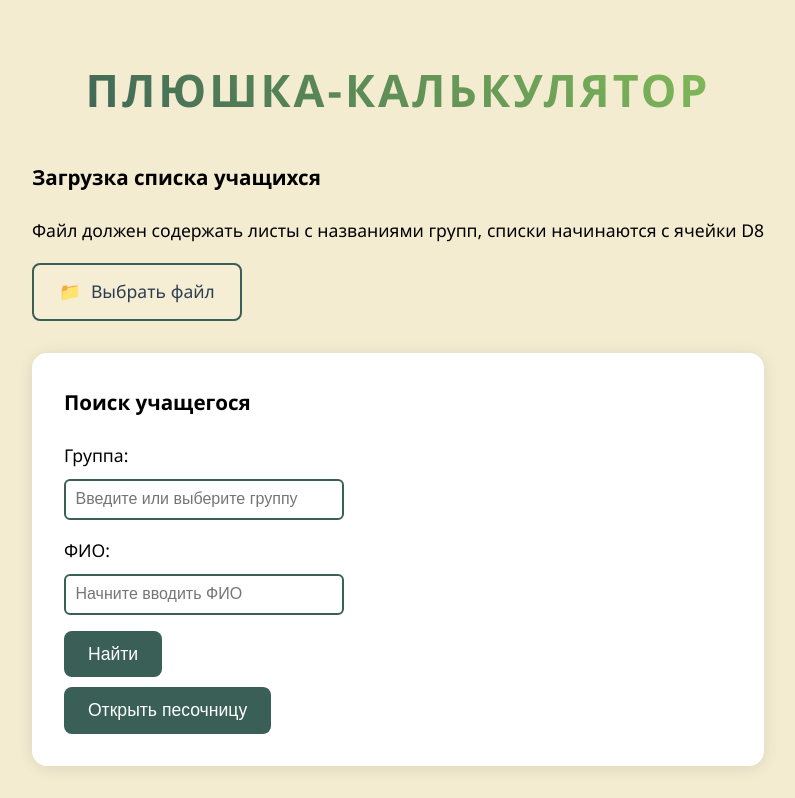
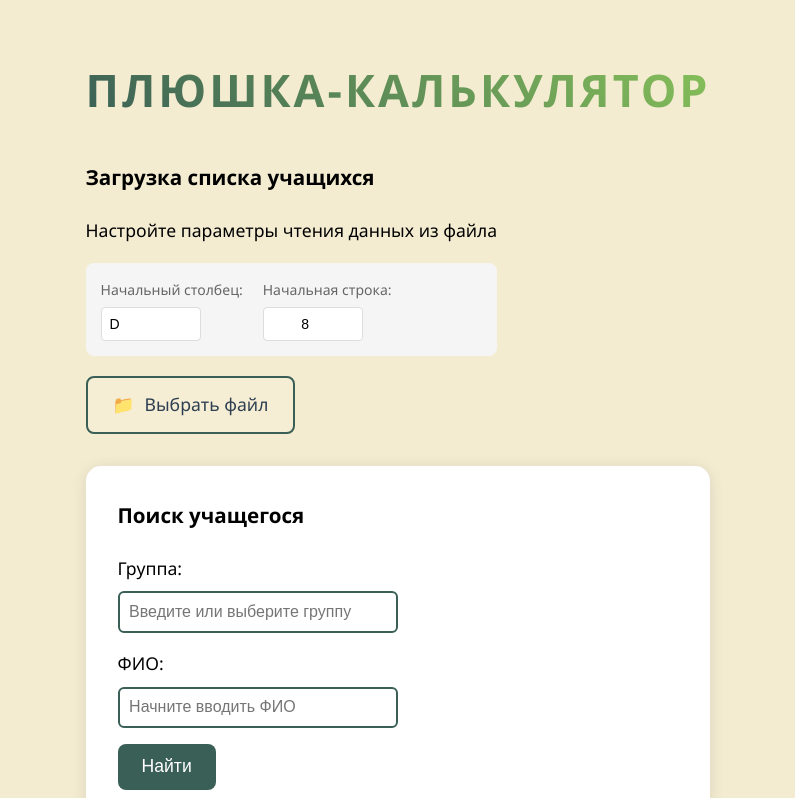
Before and after one commit to PSavchits/pluyshka-calculator, a React (Create React App) app: page / in a window 1280 px wide. Shown: the top 798 px of the page, without its empty margins (242-1037 px from the left). Built offline with nearby package versions, Linux system fonts and the light colour scheme.

Commit message:
Save and export fixed

```diff
--- a/src/components/ExportGroup.jsx
+++ b/src/components/ExportGroup.jsx
@@ -62,15 +62,43 @@ const ExportGroupData = () => {
             const exportData = currentStudents.map(student => ({
                 'ФИО': student.fullName || 'Не указано',
                 'Группа': student.groupName,
-                'Итоговый балл': student.finalMark ?? 0,
+                'Форма обучения': student.form || 'Не указано',
+                'Базовый балл': student.baseScore?.toFixed(1) || '0',
+                'Итоговый балл': student.finalMark?.toFixed(1) || '0',
+                'Научные бонусы': student.scienceBonuses || '0',
+                'Бонусы за презентации': student.presentationBonuses || '0',
+                'Использовано бонусов': student.bonusPoints || '0',
+                'Осталось бонусов': student.remainingBonuses || '0',
+                'Последнее обновление': student.lastUpdated ? new Date(student.lastUpdated).toLocaleString() : 'Не указано'
             }));
 
             const workbook = XLSX.utils.book_new();
             const worksheet = XLSX.utils.json_to_sheet(exportData);
 
+            // Настройка ширины столбцов
             worksheet['!cols'] = [
-                { width: 30 }, { width: 15 }, { width: 15 }
+                { width: 30 },  // ФИО
+                { width: 15 },  // Группа
+                { width: 15 },  // Форма обучения
+                { width: 12 },  // Базовый балл
+                { width: 12 },  // Итоговый балл
+                { width: 15 },  // Научные бонусы
+                { width: 20 },  // Бонусы за презентации
+                { width: 15 },  // Использовано бонусов
+                { width: 15 },  // Осталось бонусов
+                { width: 20 }   // Последнее обновление
             ];
+
+            // Добавление стилей для заголовков
+            const range = XLSX.utils.decode_range(worksheet['!ref']);
+            for (let C = range.s.c; C <= range.e.c; ++C) {
+                const cellAddress = XLSX.utils.encode_cell({ r: 0, c: C });
+                if (!worksheet[cellAddress]) continue;
+                worksheet[cellAddress].s = {
+                    font: { bold: true },
+                    fill: { fgColor: { rgb: "E0E0E0" } }
+                };
+            }
 
             XLSX.utils.book_append_sheet(workbook, worksheet, selectedGroup);
             XLSX.writeFile(workbook, `Результаты_${selectedGroup}_${new Date().toISOString().slice(0,10)}.xlsx`);
--- a/src/components/FileUpload.jsx
+++ b/src/components/FileUpload.jsx
@@ -6,6 +6,8 @@ import '../styles/upload.css';
 const FileUpload = ({ onDone }) => {
     const [isLoading, setIsLoading] = useState(false);
     const [notification, setNotification] = useState(null);
+    const [startRow, setStartRow] = useState(8);
+    const [startColumn, setStartColumn] = useState('D');
 
     const handleFile = async (e) => {
         const file = e.target.files[0];
@@ -28,11 +30,11 @@ const FileUpload = ({ onDone }) => {
 
             workbook.SheetNames.forEach((sheetName) => {
                 const worksheet = workbook.Sheets[sheetName];
-                let row = 8;
+                let row = startRow;
                 const students = [];
 
                 while (true) {
-                    const cellAddress = `D${row}`;
+                    const cellAddress = `${startColumn}${row}`;
                     const cell = worksheet[cellAddress];
 
                     if (!cell || !cell.v || String(cell.v).trim() === '') {
@@ -90,7 +92,32 @@ const FileUpload = ({ onDone }) => {
     return (
         <div className="file-upload-wrapper">
             <h3>Загрузка списка учащихся</h3>
-            <p>Файл должен содержать листы с названиями групп, списки начинаются с ячейки D8</p>
+            <p>Настройте параметры чтения данных из файла</p>
+
+            <div className="upload-config">
+                <div className="config-item">
+                    <label htmlFor="startColumn">Начальный столбец:</label>
+                    <input
+                        id="startColumn"
+                        type="text"
+                        value={startColumn}
+                        onChange={(e) => setStartColumn(e.target.value.toUpperCase())}
+                        maxLength={1}
+                        placeholder="D"
+                    />
+                </div>
+                <div className="config-item">
+                    <label htmlFor="startRow">Начальная строка:</label>
+                    <input
+                        id="startRow"
+                        type="number"
+                        value={startRow}
+                        onChange={(e) => setStartRow(parseInt(e.target.value) || 8)}
+                        min={1}
+                        placeholder="8"
+                    />
+                </div>
+            </div>
 
             <input
                 id="fileInput"
--- a/src/components/calculate/DayForm.jsx
+++ b/src/components/calculate/DayForm.jsx
@@ -151,7 +151,12 @@ const DayForm = ({ student, onStudentUpdate }) => {
                 closedLabs: parseValue(closedLabs),
                 bonusPoints: parseValue(bonusPoints),
                 baseScore: calculateBaseScore(),
-                result: finalScore,
+                finalMark: finalScore,
+                remainingBonuses: totalBonuses - parseValue(bonusPoints),
+                scienceBonuses,
+                presentationBonuses,
+                totalBonuses,
+                form: 'Дневная',
                 lastUpdated: new Date().toISOString()
             };
 
@@ -166,6 +171,8 @@ const DayForm = ({ student, onStudentUpdate }) => {
                             Успешно сохранены данные для <strong>{updatedStudent.fullName}</strong>
                             <div style={{ marginTop: '8px' }}>
                                 Итоговая оценка: <strong>{finalScore.toFixed(1)}</strong>
+                                <br />
+                                Оставшиеся бонусы: <strong>{evaluationData.remainingBonuses}</strong>
                             </div>
                         </>
                     )
@@ -262,7 +269,7 @@ const DayForm = ({ student, onStudentUpdate }) => {
                                 <input
                                     type="number"
                                     className="no-spin"
-                                    min="1"
+                                    min="0"
                                     max="10"
                                     value={testCount}
                                     onChange={e => handleTestCountChange(e.target.value)}
--- a/src/components/calculate/RemoteForm.jsx
+++ b/src/components/calculate/RemoteForm.jsx
@@ -125,8 +125,14 @@ const RemoteForm = ({student, onStudentUpdate}) => {
                 presentations: parseValue(presentations),
                 voicedPresentations: parseValue(voicedPresentations),
                 bonusPoints: parseValue(bonusPoints),
-                result: finalScore,
-                form: 'ДО'
+                baseScore: calculateBaseScore(),
+                finalMark: finalScore,
+                remainingBonuses: totalBonuses - parseValue(bonusPoints),
+                scienceBonuses,
+                presentationBonuses,
+                totalBonuses,
+                form: 'ДО',
+                lastUpdated: new Date().toISOString()
             };
 
             const updated = await updateStudentEvaluation(student.id, data);
@@ -140,6 +146,8 @@ const RemoteForm = ({student, onStudentUpdate}) => {
                             Успешно сохранены данные для <strong>{updated.fullName}</strong>
                             <div style={{marginTop: '8px'}}>
                                 Итоговая оценка: <strong>{finalScore.toFixed(1)}</strong>
+                                <br />
+                                Оставшиеся бонусы: <strong>{data.remainingBonuses}</strong>
                             </div>
                         </>
                     )
--- a/src/service/db.js
+++ b/src/service/db.js
@@ -49,7 +49,7 @@ export const getStudentsBySearch = async (groupName, fullNamePrefix) => {
     );
 };
 
-export const updateStudentEvaluation = async (id, finalMark, plushiePoint) => {
+export const updateStudentEvaluation = async (id, evaluationData) => {
     const db = await initDB();
     const tx = db.transaction(STUDENT_STORE, 'readwrite');
     const store = tx.objectStore(STUDENT_STORE);
@@ -58,8 +58,8 @@ export const updateStudentEvaluation = async (id, finalMark, plushiePoint) => {
 
     const updated = {
         ...student,
-        finalMark,
-        plushiePoint
+        ...evaluationData,
+        lastUpdated: new Date().toISOString()
     };
 
     await store.put(updated);
--- a/src/styles/upload.css
+++ b/src/styles/upload.css
@@ -166,3 +166,37 @@
         padding: 1rem;
     }
 }
+
+.upload-config {
+    display: flex;
+    gap: 20px;
+    margin-bottom: 20px;
+    padding: 15px;
+    background-color: #f5f5f5;
+    border-radius: 8px;
+}
+
+.config-item {
+    display: flex;
+    flex-direction: column;
+    gap: 5px;
+}
+
+.config-item label {
+    font-size: 14px;
+    color: #666;
+}
+
+.config-item input {
+    padding: 8px;
+    border: 1px solid #ddd;
+    border-radius: 4px;
+    font-size: 14px;
+    width: 100px;
+}
+
+.config-item input:focus {
+    outline: none;
+    border-color: #007bff;
+    box-shadow: 0 0 0 2px rgba(0,123,255,0.25);
+}
```
